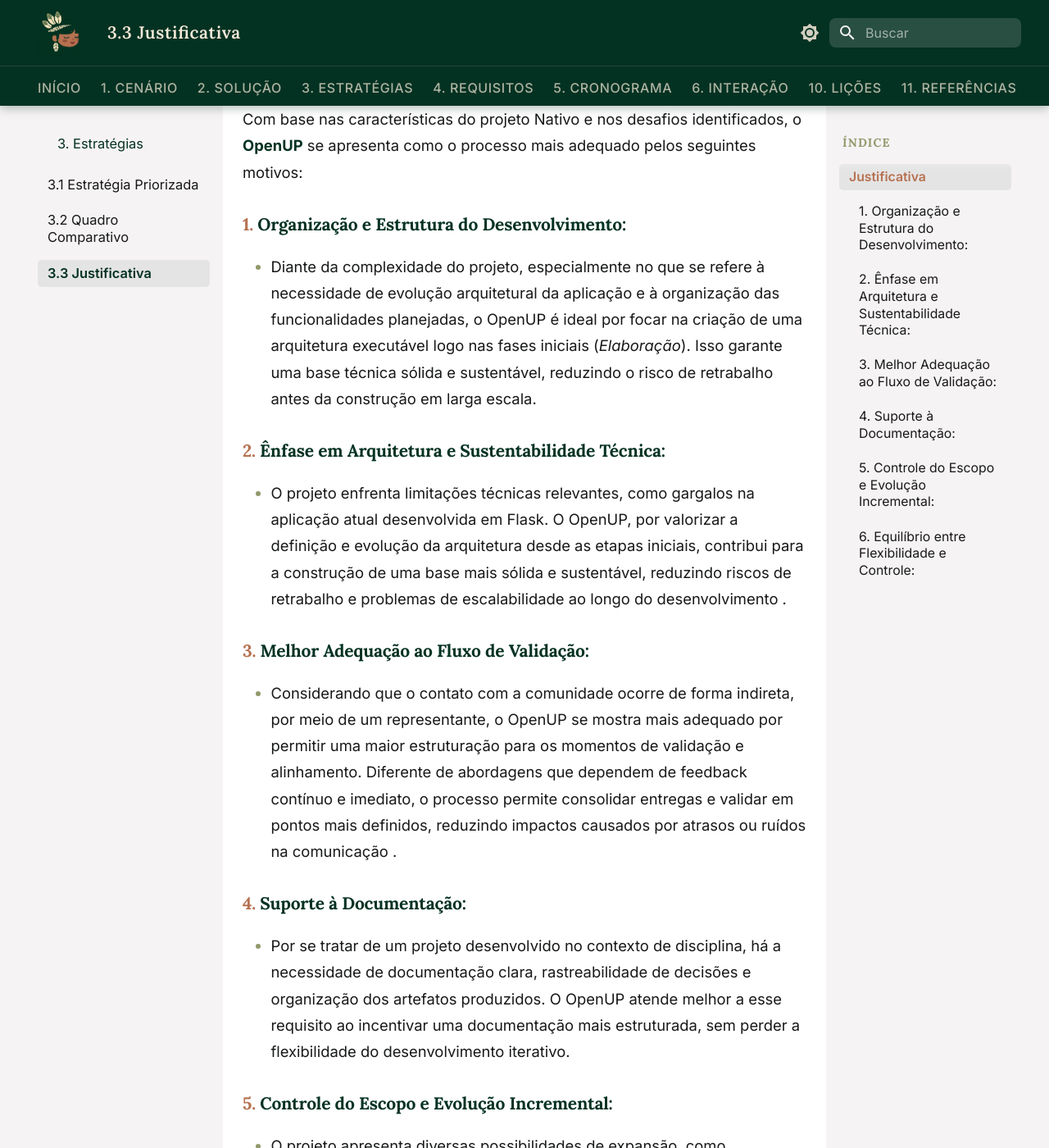
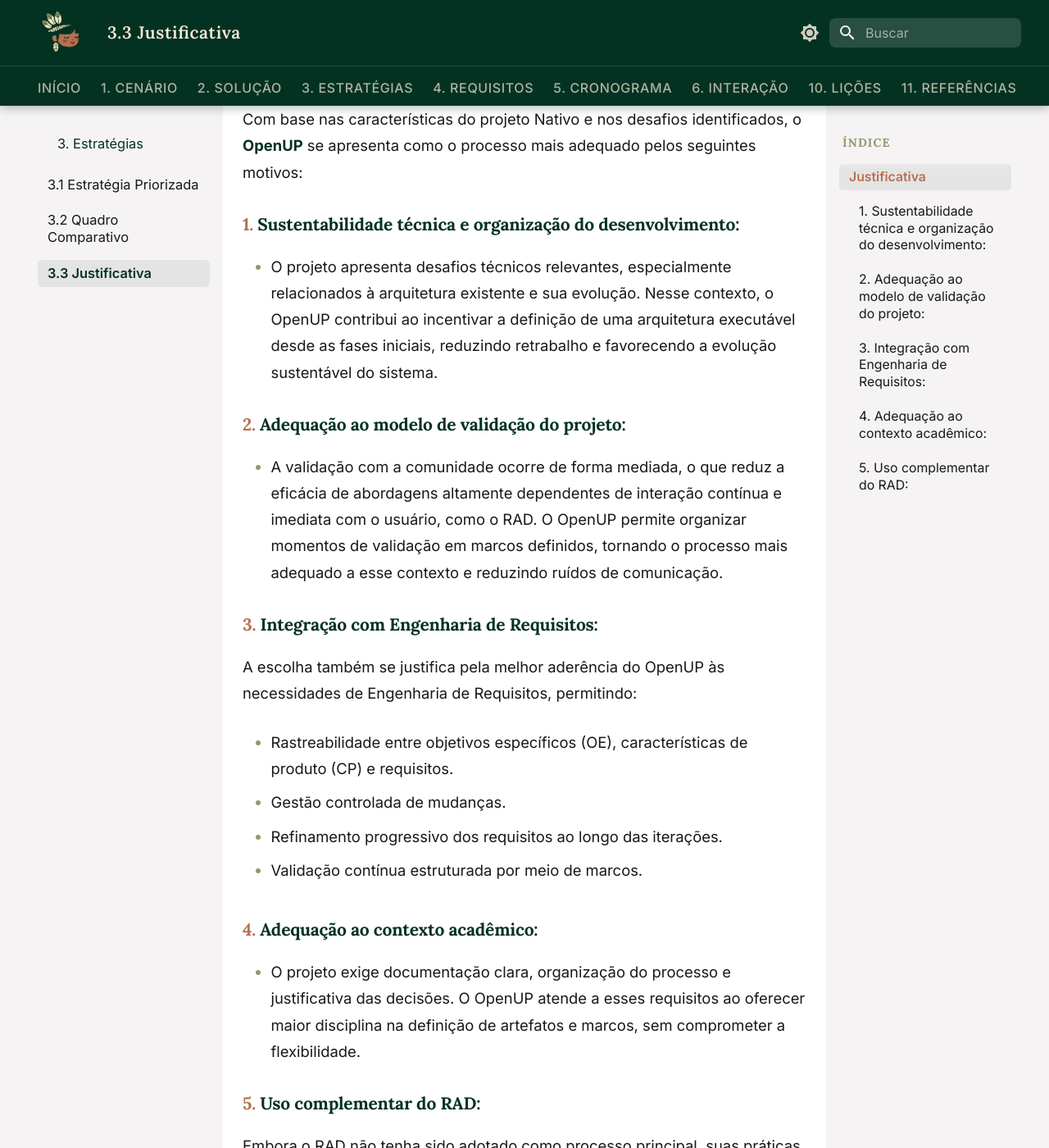
Before and after one commit to mdsreq-fga-unb/REQ-2026.1-T02-Nativo, an MkDocs documentation site: the page built from docs/03-estrategias/justificativa.md, in a window 1280 px wide and 1400 px high, scrolled down 213 px. Shown: the whole window at 82% size. Built offline with MkDocs 1.6.1 and Material for MkDocs 9.7.7, drawn with Linux system fonts in a browser that asks for light colours; some of the changed text lies outside the part shown.

Commit message:
fix: justificativa

```diff
--- a/docs/03-estrategias/justificativa.md
+++ b/docs/03-estrategias/justificativa.md
@@ -4,28 +4,36 @@
 
 Com base nas características do projeto Nativo e nos desafios identificados, o **OpenUP** se apresenta como o processo mais adequado pelos seguintes motivos:
 
-### 1. **Organização e Estrutura do Desenvolvimento:**
+### 1. **Sustentabilidade técnica e organização do desenvolvimento:**
 
-* Diante da complexidade do projeto, especialmente no que se refere à necessidade de evolução arquitetural da aplicação e à organização das funcionalidades planejadas, o OpenUP é ideal por focar na criação de uma arquitetura executável logo nas fases iniciais (*Elaboração*). Isso garante uma base técnica sólida e sustentável, reduzindo o risco de retrabalho antes da construção em larga escala.
+* O projeto apresenta desafios técnicos relevantes, especialmente relacionados à arquitetura existente e sua evolução. Nesse contexto, o OpenUP contribui ao incentivar a definição de uma arquitetura executável desde as fases iniciais, reduzindo retrabalho e favorecendo a evolução sustentável do sistema.
 
-### 2. **Ênfase em Arquitetura e Sustentabilidade Técnica:**
+### 2. **Adequação ao modelo de validação do projeto:**
 
-* O projeto enfrenta limitações técnicas relevantes, como gargalos na aplicação atual desenvolvida em Flask. O OpenUP, por valorizar a definição e evolução da arquitetura desde as etapas iniciais, contribui para a construção de uma base mais sólida e sustentável, reduzindo riscos de retrabalho e problemas de escalabilidade ao longo do desenvolvimento .
+* A validação com a comunidade ocorre de forma mediada, o que reduz a eficácia de abordagens altamente dependentes de interação contínua e imediata com o usuário, como o RAD. O OpenUP permite organizar momentos de validação em marcos definidos, tornando o processo mais adequado a esse contexto e reduzindo ruídos de comunicação.
 
-### 3. **Melhor Adequação ao Fluxo de Validação:**
+### 3. **Integração com Engenharia de Requisitos:**
 
-* Considerando que o contato com a comunidade ocorre de forma indireta, por meio de um representante, o OpenUP se mostra mais adequado por permitir uma maior estruturação para os momentos de validação e alinhamento. Diferente de abordagens que dependem de feedback contínuo e imediato, o processo permite consolidar entregas e validar em pontos mais definidos, reduzindo impactos causados por atrasos ou ruídos na comunicação .
+A escolha também se justifica pela melhor aderência do OpenUP às necessidades de Engenharia de Requisitos, permitindo:
 
-### 4. **Suporte à Documentação:**
+* Rastreabilidade entre objetivos específicos (OE), características de produto (CP) e requisitos.
 
-* Por se tratar de um projeto desenvolvido no contexto de disciplina, há a necessidade de documentação clara, rastreabilidade de decisões e organização dos artefatos produzidos. O OpenUP atende melhor a esse requisito ao incentivar uma documentação mais estruturada, sem perder a flexibilidade do desenvolvimento iterativo.
+* Gestão controlada de mudanças.
 
-### 5. **Controle do Escopo e Evolução Incremental:**
+* Refinamento progressivo dos requisitos ao longo das iterações.
 
-* O projeto apresenta diversas possibilidades de expansão, como gamificação, feed social e suporte multimídia. O OpenUP permite que essas funcionalidades sejam organizadas e priorizadas de forma incremental, garantindo que o escopo seja controlado e que as entregas ocorram de maneira consistente ao longo do tempo.
+* Validação contínua estruturada por meio de marcos.
 
-### 6. **Equilíbrio entre Flexibilidade e Controle:**
+### 4. **Adequação ao contexto acadêmico:**
 
-* Embora permita adaptação ao longo das iterações, o OpenUP mantém um nível adequado de controle sobre o processo, evitando que o desenvolvimento se torne desorganizado. Esse equilíbrio é essencial para o Nativo, que precisa evoluir continuamente, mas sem comprometer a qualidade técnica e a coerência do produto final.
+* O projeto exige documentação clara, organização do processo e justificativa das decisões. O OpenUP atende a esses requisitos ao oferecer maior disciplina na definição de artefatos e marcos, sem comprometer a flexibilidade.
 
-Dessa forma, o OpenUP se mostra a escolha mais adequada por oferecer maior organização, melhor suporte à evolução técnica e alinhamento com as necessidades de validação e documentação do projeto, contribuindo para uma condução mais segura e estruturada do desenvolvimento.
+### 5. **Uso complementar do RAD:**
+
+Embora o RAD não tenha sido adotado como processo principal, suas práticas são relevantes para o projeto, especialmente:
+
+* Prototipação rápida.
+
+* Validação de interfaces.
+
+* Foco na experiência do usuário.
```
